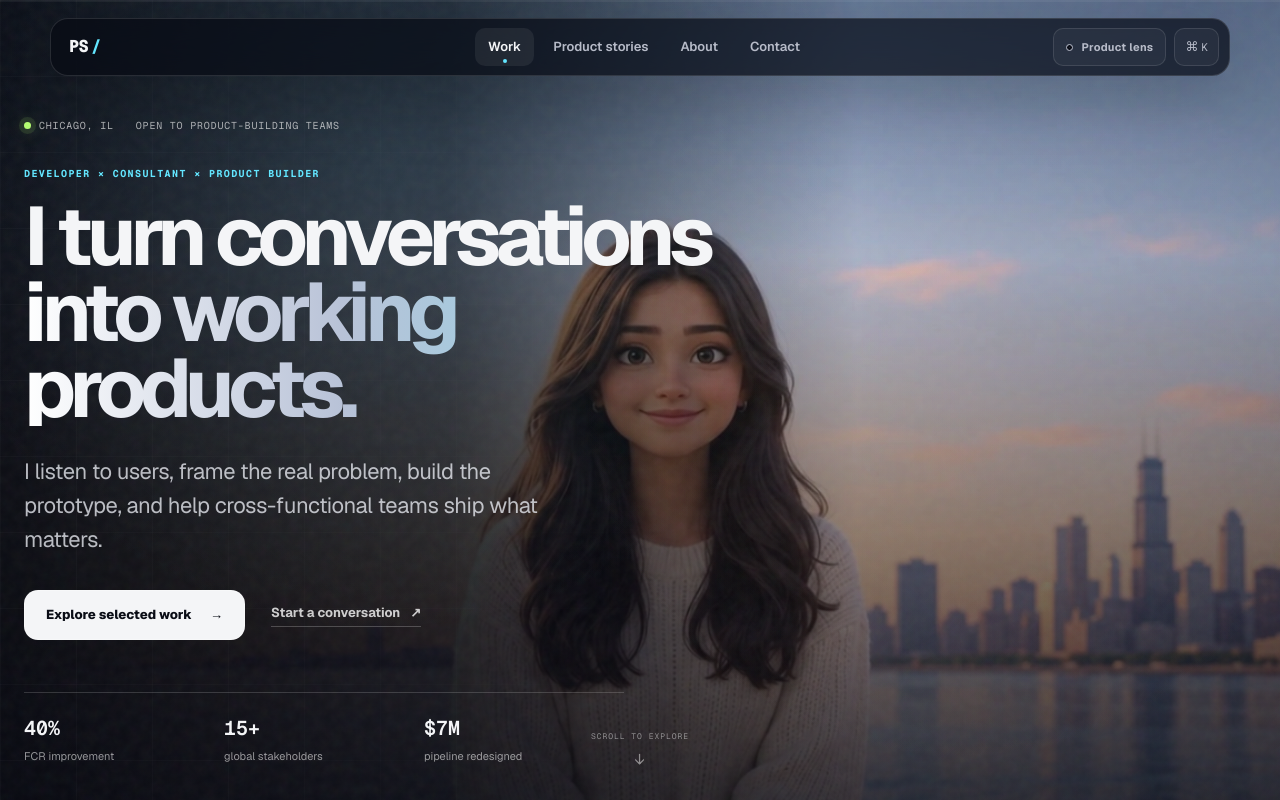
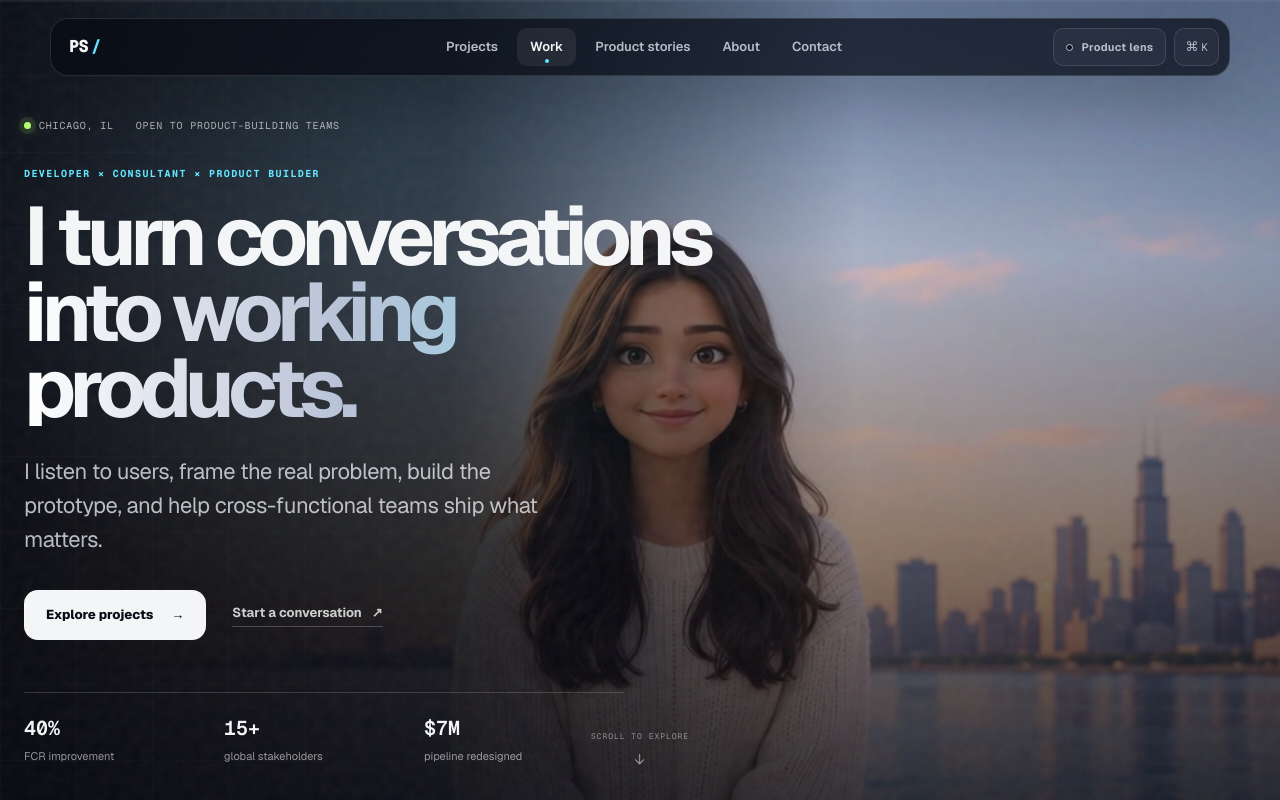
Before and after one commit to pratiksha0108/portfolio, a Next.js app: page / in a window 1280 px wide. Shown: the top 800 px of the page. Built offline with nearby package versions, Linux system fonts and the light colour scheme.

Commit message:
Add projects collection and live RAG Guardian feature

```diff
--- /dev/null
+++ b/app/projects/page.tsx
@@ -0,0 +1,17 @@
+import Link from 'next/link';
+import {featuredProjects,supportingProjects} from '@/data/portfolio';
+import styles from './projects.module.css';
+
+export const metadata={title:'Projects | Pratiksha Shirsat',description:'Explore AI product experiments and software projects, including the live RAG Guardian prototype.'};
+export default function Projects(){
+ return <main className={styles.page}>
+  <nav className={styles.nav} aria-label="Projects navigation"><Link href="/">← Back to portfolio</Link><a href="https://github.com/pratiksha0108" target="_blank" rel="noreferrer">GitHub ↗</a></nav>
+  <header className={styles.header}><p className={styles.eyebrow}>THE PROJECT COLLECTION</p><h1>Ideas, made tangible.</h1><p>Explore the questions I’m investigating, the products I’m prototyping, and the systems I’ve built.</p></header>
+  <section aria-label="Featured live project" className={styles.featured}>
+   <div><p className={styles.eyebrow}>NEW · AI PRODUCT EXPERIMENT</p><h2><a href="https://pratiksha0108.github.io/rag-guardian/" target="_blank" rel="noreferrer">RAG Guardian ↗</a></h2><p>When business policies change, does the AI assistant keep up? Compare outdated answers, overly strict guardrails and an updated assistant against the same questions.</p><div className={styles.tags}><span>AI evaluation</span><span>Product strategy</span><span>Interactive prototype</span></div><p className={styles.note}>Fictional café scenarios and scripted responses. No live business integration or proven customer outcomes.</p><div className={styles.links}><a className={styles.primary} href="https://pratiksha0108.github.io/rag-guardian/" target="_blank" rel="noreferrer">Open RAG Guardian ↗</a><a href="https://github.com/pratiksha0108/rag-guardian" target="_blank" rel="noreferrer">View source</a></div></div>
+   <div className={styles.experiment} aria-label="What to explore"><span>01 / CHANGE A POLICY</span><strong>New rules.<br/>Same reliable bot?</strong><span>02 / TEST THE OLD ANSWERS</span><p>Inspect evidence, not just a score.</p><span>03 / VERIFY A FIX</span><p>Useful answers matter as much as safe refusals.</p></div>
+  </section>
+  <section aria-labelledby="all-projects"><h2 id="all-projects" className={styles.sectionTitle}>More projects</h2><div className={styles.grid}>{[...featuredProjects,...supportingProjects].map(project=><article key={project.repo} className={styles.card}><h3>{project.title}</h3><p>{project.description}</p><div className={styles.tags}>{project.stack.map(tag=><span key={tag}>{tag}</span>)}</div><a href={project.repo} target="_blank" rel="noreferrer">Explore repository ↗</a></article>)}</div></section>
+  <footer className={styles.footer}><Link href="/#work">Explore detailed case studies on my portfolio →</Link></footer>
+ </main>;
+}
--- a/components/Portfolio.tsx
+++ b/components/Portfolio.tsx
@@ -20,11 +20,13 @@ import {
 } from "@/data/portfolio";
 
 const navItems = [
+  { id: "projects", label: "Projects" },
   { id: "work", label: "Work" },
   { id: "stories", label: "Product stories" },
   { id: "about", label: "About" },
   { id: "contact", label: "Contact" },
 ];
+const sectionHref = (id: string) => id === "projects" ? `${process.env.NODE_ENV === "production" ? "/portfolio" : ""}/projects/` : `#${id}`;
 
 function Arrow({ diagonal = false }: { diagonal?: boolean }) {
   return <span aria-hidden="true">{diagonal ? "↗" : "→"}</span>;
@@ -190,7 +192,7 @@ function ProjectModal({
 
 function CommandPalette({ onClose }: { onClose: () => void }) {
   const commands = [
-    ...navItems.map((item) => ({ label: `Go to ${item.label}`, href: `#${item.id}`, meta: "Section" })),
+    ...navItems.map((item) => ({ label: `Go to ${item.label}`, href: sectionHref(item.id), meta: "Section" })),
     { label: "Open GitHub", href: "https://github.com/pratiksha0108", meta: "External" },
     { label: "Open LinkedIn", href: "https://www.linkedin.com/in/pratiksha-shirsat", meta: "External" },
     { label: "Email Pratiksha", href: "mailto:pvshirsat01@gmail.com", meta: "Contact" },
@@ -307,7 +309,7 @@ export default function Portfolio() {
           {navItems.map((item) => (
             <a
               key={item.id}
-              href={`#${item.id}`}
+              href={sectionHref(item.id)}
               className={activeSection === item.id ? "is-active" : ""}
               onClick={() => setMobileNavOpen(false)}
             >
@@ -349,7 +351,7 @@ export default function Portfolio() {
             I listen to users, frame the real problem, build the prototype, and help cross-functional teams ship what matters.
           </p>
           <div className="hero-actions reveal is-visible">
-            <a href="#work" className="primary-button">Explore selected work <Arrow /></a>
+            <a href={sectionHref("projects")} className="primary-button">Explore projects <Arrow /></a>
             <a href="mailto:pvshirsat01@gmail.com" className="text-link">Start a conversation <Arrow diagonal /></a>
           </div>
 
--- a/next.config.js
+++ b/next.config.js
@@ -1,6 +1,7 @@
 /** @type {import('next').NextConfig} */
 const nextConfig = {
   output: "export",
+  trailingSlash: true,
   basePath: process.env.NODE_ENV === "production" ? "/portfolio" : "",
   images: {
     unoptimized: true,
```
Also changed, not shown: app/projects/projects.module.css (added, +5 -0 lines).
